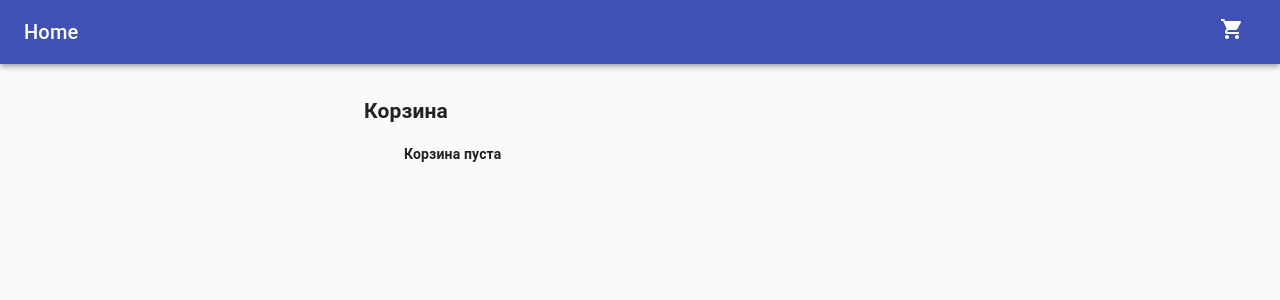
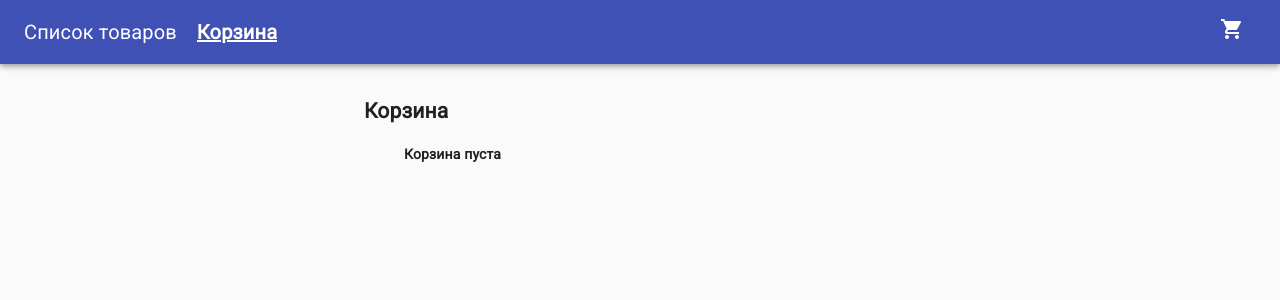
Before and after one commit to maxi-mass/tz-perx, a React (Create React App) app: page /cart in a window 1280 px wide. Shown: the top 300 px of the page. Built offline with nearby package versions, Linux system fonts and the light colour scheme.

Commit message:
In progress

```diff
--- a/src/App.css
+++ b/src/App.css
@@ -1,3 +1,5 @@
+@import url("https://fonts.googleapis.com/css?family=Roboto&display=swap");
+
 .App {
   text-align: center;
 }
@@ -36,3 +38,6 @@
     transform: rotate(360deg);
   }
 }
+.app-wrapper {
+  /* font-family: "Roboto"; */
+}
--- a/src/App.js
+++ b/src/App.js
@@ -1,4 +1,5 @@
 import React from "react";
+import "./App.css";
 import { Switch, Route } from "react-router-dom";
 import Navbar from "./components/Navbar/Navbar";
 import CssBaseline from "@material-ui/core/CssBaseline";
@@ -9,7 +10,7 @@
 
 const App = () => {
   return (
-    <div>
+    <div className="app-wrapper">
       <Navbar />
       <>
         <CssBaseline />
--- a/src/components/GoodsList/GoodsList.jsx
+++ b/src/components/GoodsList/GoodsList.jsx
@@ -2,11 +2,13 @@
 import styles from "./GoodsList.module.css";
 import AddShoppingCartIcon from "@material-ui/icons/AddShoppingCart";
 import { IMAGE_BASE_URL } from "../../api";
+import LinearProgress from "@material-ui/core/LinearProgress";
 
 const GoodsList = ({ goods, addToCartHandler }) => {
   return (
     <div>
       <h2>Список товаров</h2>
+      {goods.length === 0 && <LinearProgress />}
       <ul className={styles.goods_list}>
         {goods.map(good => {
           return (
--- a/src/components/Navbar/Navbar.jsx
+++ b/src/components/Navbar/Navbar.jsx
@@ -1,7 +1,8 @@
 import React from "react";
 import { useSelector } from "react-redux";
-import { Link } from "react-router-dom";
+import { NavLink } from "react-router-dom";
 import { makeStyles } from "@material-ui/core/styles";
+import styles from "./Navbar.module.css";
 import AppBar from "@material-ui/core/AppBar";
 import Toolbar from "@material-ui/core/Toolbar";
 import IconButton from "@material-ui/core/IconButton";
@@ -21,7 +22,8 @@
     display: "none",
     [theme.breakpoints.up("sm")]: {
       display: "block"
-    }
+    },
+    marginRight: "20px"
   },
 
   inputRoot: {
@@ -39,7 +41,8 @@
     display: "none",
     [theme.breakpoints.up("md")]: {
       display: "flex"
-    }
+    },
+    fontWeight: "bold"
   },
   sectionMobile: {
     display: "flex",
@@ -50,6 +53,14 @@
   cartLink: {
     color: "#fff",
     textDecoration: "none"
+  },
+  menuItem: {
+    color: "#fff",
+    textDecoration: "none"
+  },
+  activeMenuItem: {
+    fontWeight: "bold",
+    textDecoration: "underline"
   }
 }));
 
@@ -84,9 +95,9 @@
         {Number(sumTotal.toFixed(2))} $
         <IconButton aria-label="show 11 new notifications" color="inherit">
           <Badge badgeContent={cartTotal} color="secondary">
-            <Link className={classes.cartLink} to="cart">
+            <NavLink className={classes.cartLink} to="cart">
               <ShoppingCartIcon />
-            </Link>
+            </NavLink>
           </Badge>
         </IconButton>
         <p>Корзина</p>
@@ -99,18 +110,32 @@
       <AppBar position="static">
         <Toolbar>
           <Typography className={classes.title} variant="h6" noWrap>
-            <Link className={classes.cartLink} to="/">
-              Home
-            </Link>
+            <NavLink
+              exact
+              className={classes.menuItem}
+              activeClassName={classes.activeMenuItem}
+              to="/"
+            >
+              Список товаров
+            </NavLink>
+          </Typography>
+          <Typography className={classes.title} variant="h6" noWrap>
+            <NavLink
+              className={classes.menuItem}
+              activeClassName={classes.activeMenuItem}
+              to="/cart"
+            >
+              Корзина
+            </NavLink>
           </Typography>
           <div className={classes.grow} />
           <div className={classes.sectionDesktop}>
             {sumTotal > 0 && Number(sumTotal.toFixed(2)) + " $"}
             <IconButton aria-label="show 17 new notifications" color="inherit">
               <Badge badgeContent={cartTotal} color="secondary">
-                <Link className={classes.cartLink} to="cart">
+                <NavLink className={classes.cartLink} to="cart">
                   <ShoppingCartIcon />
-                </Link>
+                </NavLink>
               </Badge>
             </IconButton>
           </div>
--- a/src/components/Navbar/Navbar.module.css
+++ b/src/components/Navbar/Navbar.module.css
@@ -0,0 +1,7 @@
+a.menu_item {
+  color: "#fff";
+  text-decoration: none;
+}
+.active_item {
+  font-weight: bold;
+}
```
